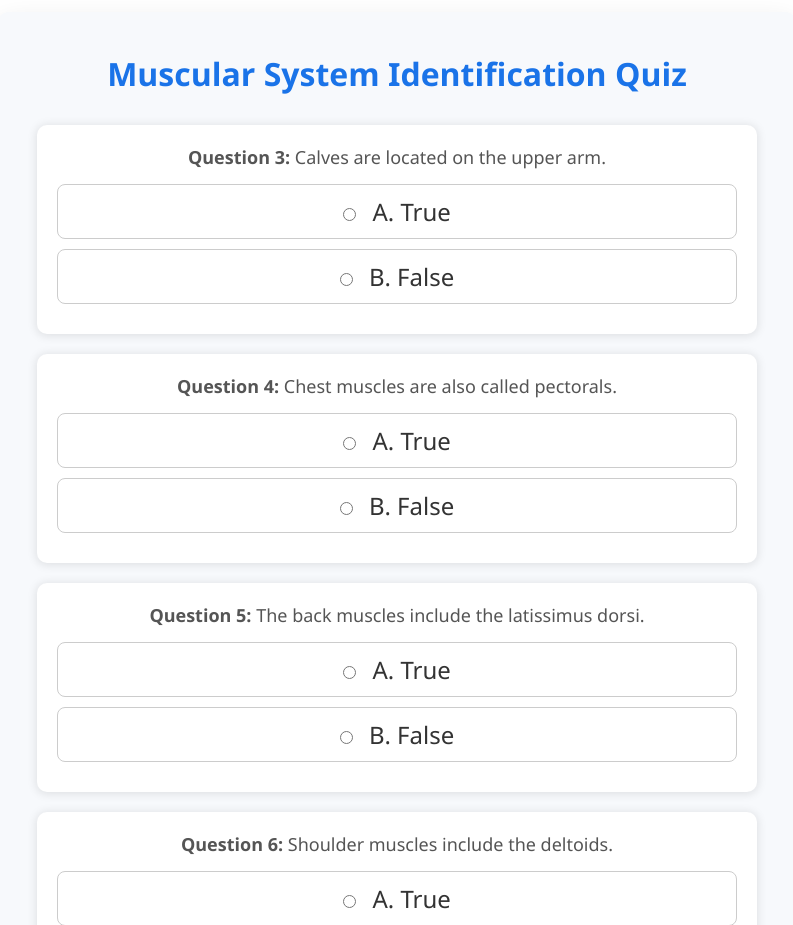
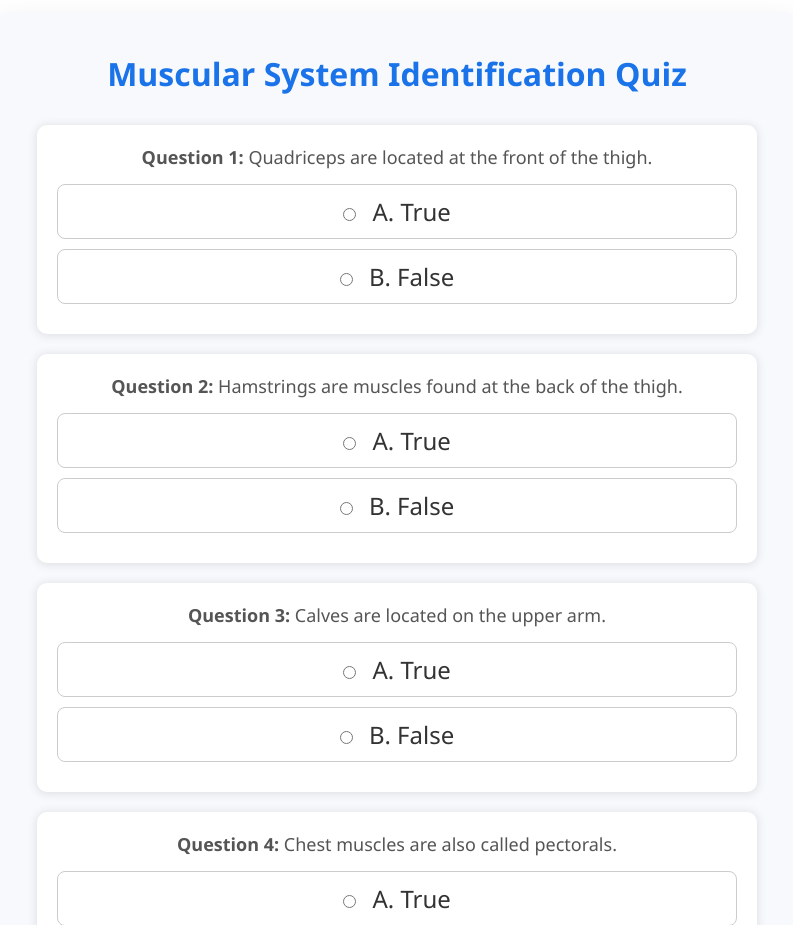
Before and after one commit to KleiMoretti/Muscular, a plain HTML site: page index.html in a window 1280 px wide. Shown: the part 7360-8285 px from the top of the page, without its empty margins (243-1036 px from the left). Drawn offline with Linux system fonts and the light colour scheme.

Commit message:
Update index.html

```diff
--- a/index.html
+++ b/index.html
@@ -455,7 +455,18 @@
     <section class="quiz-section">
         <h2>Muscular System Identification Quiz</h2>
 
+
         <div class="quiz_container">
+            <div class="question">
+                <p><strong>Question 1:</strong> Quadriceps are located at the front of the thigh.</p> <label><input
+                        type="radio" name="q1" value="A"> A. True</label> <label><input type="radio" name="q1"
+                        value="B"> B. False</label>
+            </div>
+            <div class="question">
+                <p><strong>Question 2:</strong> Hamstrings are muscles found at the back of the thigh.</p> <label><input
+                        type="radio" name="q2" value="A"> A. True</label> <label><input type="radio" name="q2"
+                        value="B"> B. False</label>
+            </div>
             <div class="question">
                 <p><strong>Question 3:</strong> Calves are located on the upper arm.</p>
                 <label><input type="radio" name="q3" value="A"> A. True</label>
```
